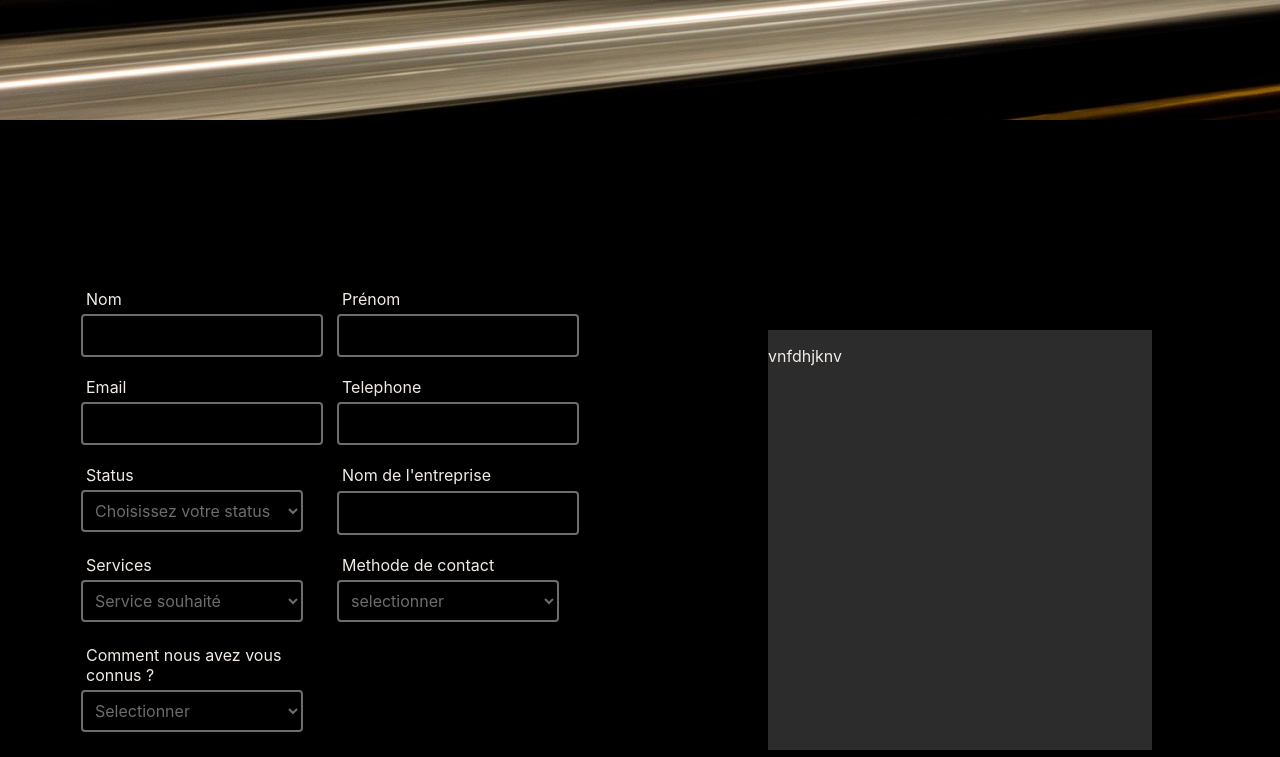
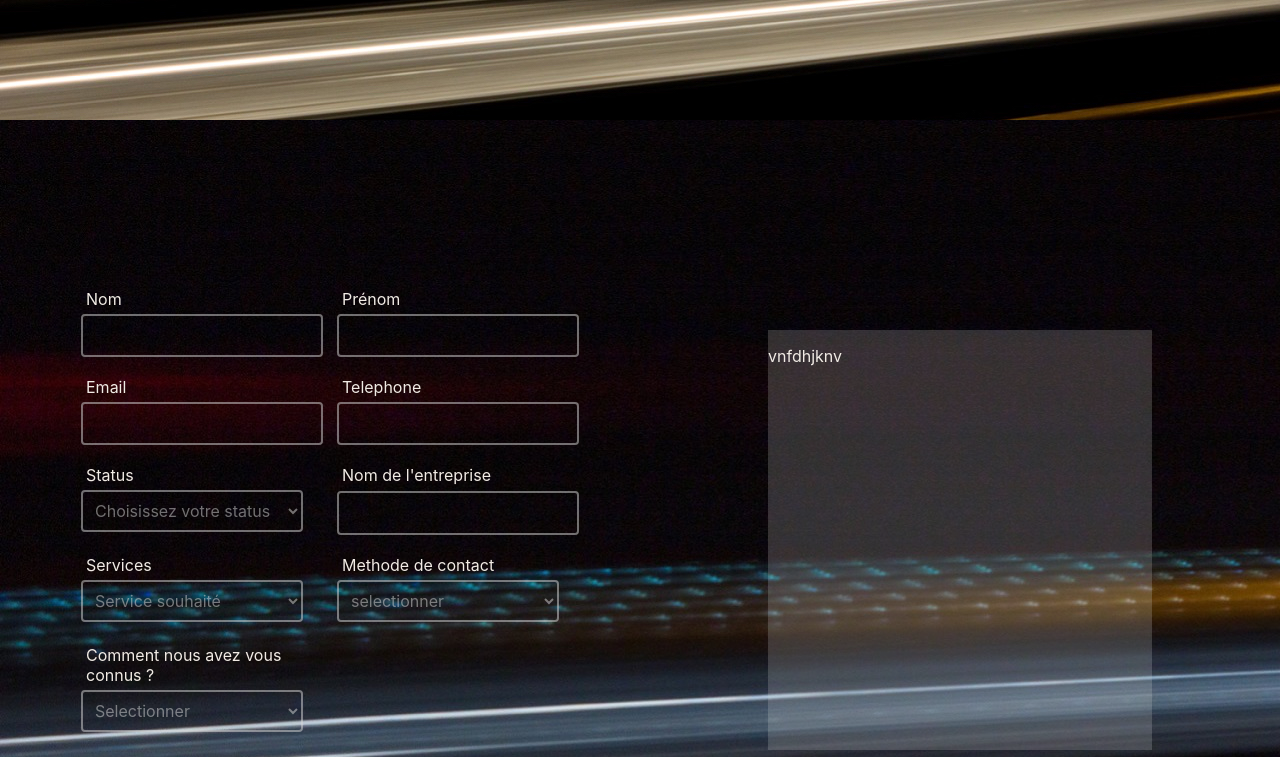
Before and after one commit to ClementSMM/golemSec-v1, a React (Create React App) app: page / in a window 1280 px wide. Shown: the part 2280-3037 px from the top of the page. Built offline with nearby package versions, Linux system fonts and the light colour scheme.

Commit message:
feat: background contact

```diff
--- a/src/components/pages/contact/contact.css
+++ b/src/components/pages/contact/contact.css
@@ -2,6 +2,7 @@
   height: 100vh;
   display: grid;
   grid-template-columns: 1fr  1fr;
+  background-image: url('../../../images/background/img2.jpg');
 }
 
 .contact-form-container {
```
